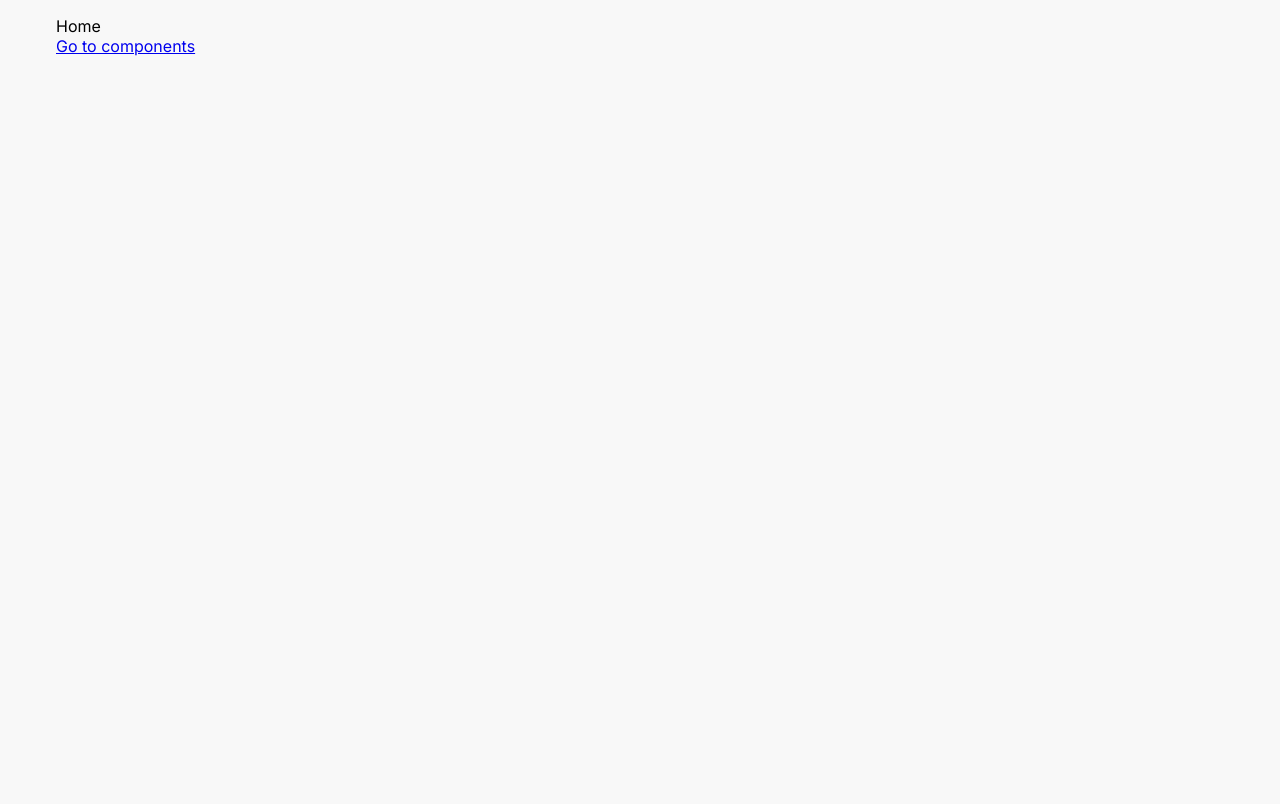
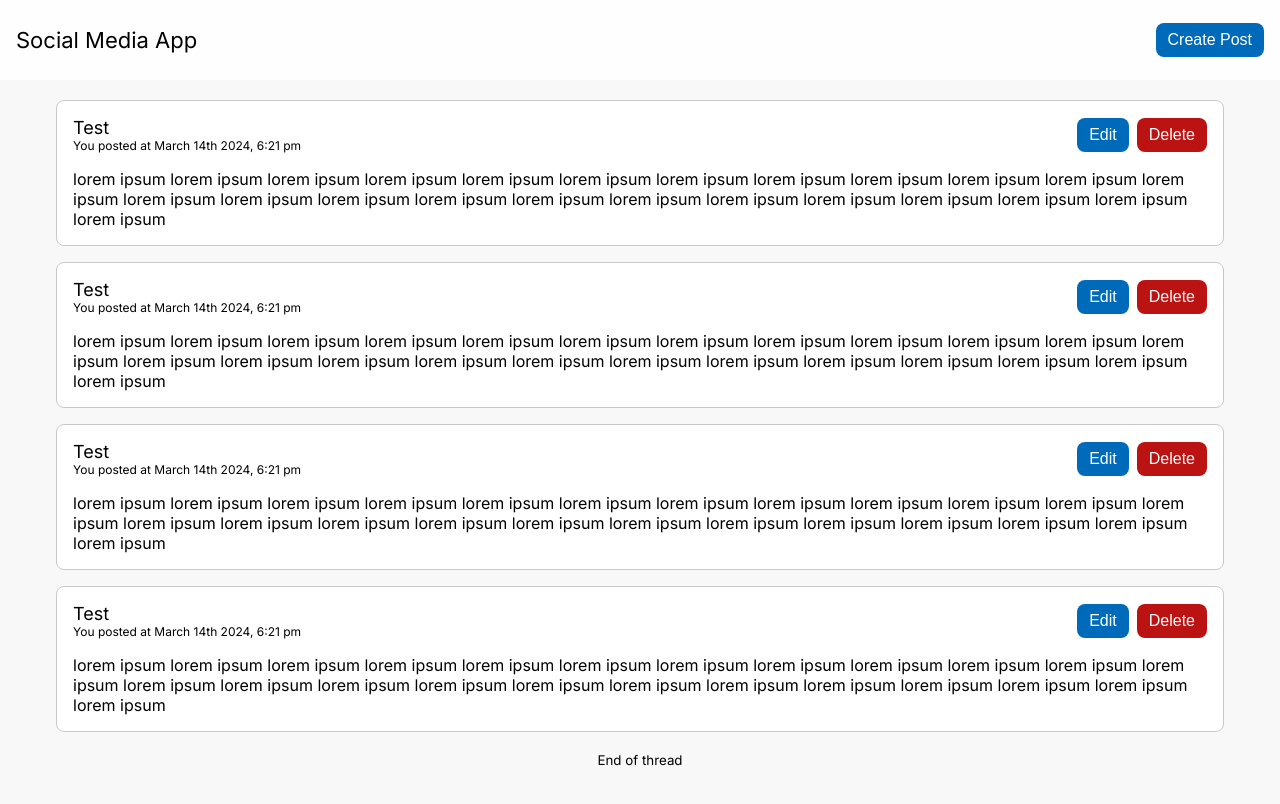
Before and after one commit to satshree/social-media, a React (Vite) app: page / in a window 1280 px wide. Shown: the top 804 px of the page. Built offline with nearby package versions, Linux system fonts and the light colour scheme.

Commit message:
home page layout

```diff
--- a/src/App.tsx
+++ b/src/App.tsx
@@ -1,10 +1,13 @@
 import { Routes, Route } from "react-router-dom";
+
+import Header from "./components/Header";
 
 import routes from "./routes";
 
 function App() {
   return (
     <div className="page">
+      <Header />
       <Routes>
         {routes.map((route) => (
           <Route key={route.text} path={route.to} element={route.element} />
--- a/src/index.css
+++ b/src/index.css
@@ -1,4 +1,9 @@
 @import url("https://fonts.googleapis.com/css2?family=Inter:wght@400;700&display=swap");
+
+html,
+body {
+  height: 100%;
+}
 
 body {
   margin: 0;
@@ -7,6 +12,15 @@ body {
   background-color: #f8f8f8;
 }
 
+#root,
 .page {
-  padding: 1rem 3.5rem;
+  /* padding: 1rem 3.5rem; */
+  height: 100%;
+  position: relative;
 }
+
+.center {
+  display: flex;
+  align-items: center;
+  justify-content: center;
+}
--- /dev/null
+++ b/src/pages/Home/home.module.css
@@ -0,0 +1,30 @@
+.home-page {
+  padding: 100px 3.5rem 1rem;
+
+  /* display: flex;
+  align-items: center;
+  justify-content: center; */
+
+  height: 100%;
+}
+
+.create-img {
+  width: 65%;
+}
+
+.empty {
+  display: flex;
+  align-items: center;
+  justify-content: center;
+  flex-direction: column;
+
+  padding-top: 5rem;
+
+  /* font-size: 22px; */
+}
+
+.floating-btn {
+  position: fixed;
+  bottom: 2rem;
+  right: 2rem;
+}
--- a/src/pages/Home/index.tsx
+++ b/src/pages/Home/index.tsx
@@ -1,13 +1,67 @@
-import { Link } from "react-router-dom";
+// import PostForm from "../../components/PostForm";
+import Post from "../../components/Post";
 
-import { getRoute } from "../../routes";
+import { Post as PostData } from "../../types/data";
+
+import create from "../../assets/create.svg";
+import style from "./home.module.css";
 
 function Home() {
+  const posts: PostData[] = [
+    {
+      id: 123,
+      title: "Test",
+      content:
+        "lorem ipsum lorem ipsum lorem ipsum lorem ipsum lorem ipsum lorem ipsum lorem ipsum lorem ipsum lorem ipsum lorem ipsum lorem ipsum lorem ipsum lorem ipsum lorem ipsum lorem ipsum lorem ipsum lorem ipsum lorem ipsum lorem ipsum lorem ipsum lorem ipsum lorem ipsum lorem ipsum lorem ipsum ",
+      updated: new Date(),
+    },
+    {
+      id: 1212,
+      title: "Test",
+      content:
+        "lorem ipsum lorem ipsum lorem ipsum lorem ipsum lorem ipsum lorem ipsum lorem ipsum lorem ipsum lorem ipsum lorem ipsum lorem ipsum lorem ipsum lorem ipsum lorem ipsum lorem ipsum lorem ipsum lorem ipsum lorem ipsum lorem ipsum lorem ipsum lorem ipsum lorem ipsum lorem ipsum lorem ipsum ",
+      updated: new Date(),
+    },
+    {
+      id: 4657,
+      title: "Test",
+      content:
+        "lorem ipsum lorem ipsum lorem ipsum lorem ipsum lorem ipsum lorem ipsum lorem ipsum lorem ipsum lorem ipsum lorem ipsum lorem ipsum lorem ipsum lorem ipsum lorem ipsum lorem ipsum lorem ipsum lorem ipsum lorem ipsum lorem ipsum lorem ipsum lorem ipsum lorem ipsum lorem ipsum lorem ipsum ",
+      updated: new Date(),
+    },
+    {
+      id: 23,
+      title: "Test",
+      content:
+        "lorem ipsum lorem ipsum lorem ipsum lorem ipsum lorem ipsum lorem ipsum lorem ipsum lorem ipsum lorem ipsum lorem ipsum lorem ipsum lorem ipsum lorem ipsum lorem ipsum lorem ipsum lorem ipsum lorem ipsum lorem ipsum lorem ipsum lorem ipsum lorem ipsum lorem ipsum lorem ipsum lorem ipsum ",
+      updated: new Date(),
+    },
+  ];
+
   return (
-    <div>
-      Home
-      <br />
-      <Link to={getRoute("components").to}>Go to components</Link>
+    <div className={style["home-page"]}>
+      {posts.length === 0 ? (
+        <div className={style.empty}>
+          <img
+            className={style["create-img"]}
+            src={create}
+            alt="create new post"
+          />
+          <br />
+          <br />
+          Add a new post
+        </div>
+      ) : (
+        <>
+          {posts.map((post) => (
+            <Post post={post} />
+          ))}
+          <br />
+          <div className="center">
+            <small>End of thread</small>
+          </div>
+        </>
+      )}
     </div>
   );
 }
```
Also changed, not shown: src/assets/create.svg (added).
